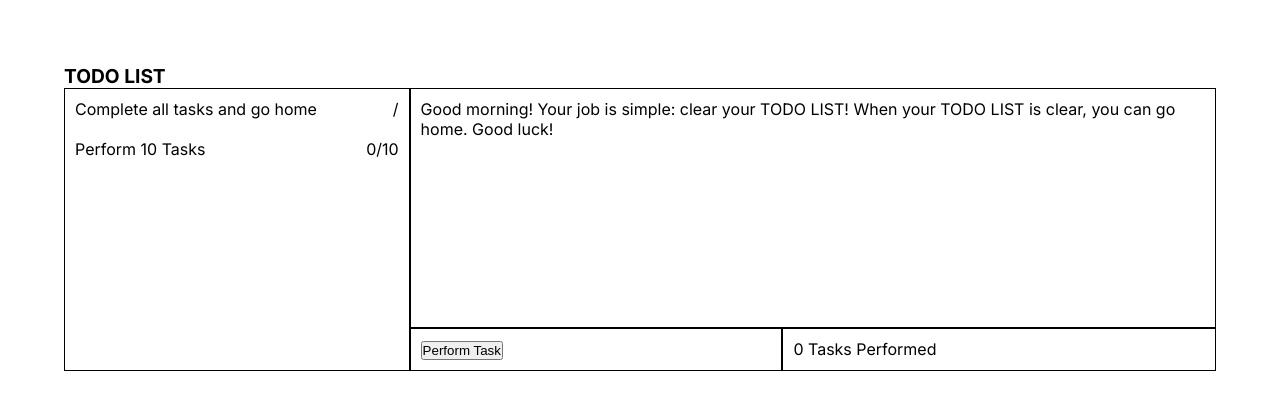
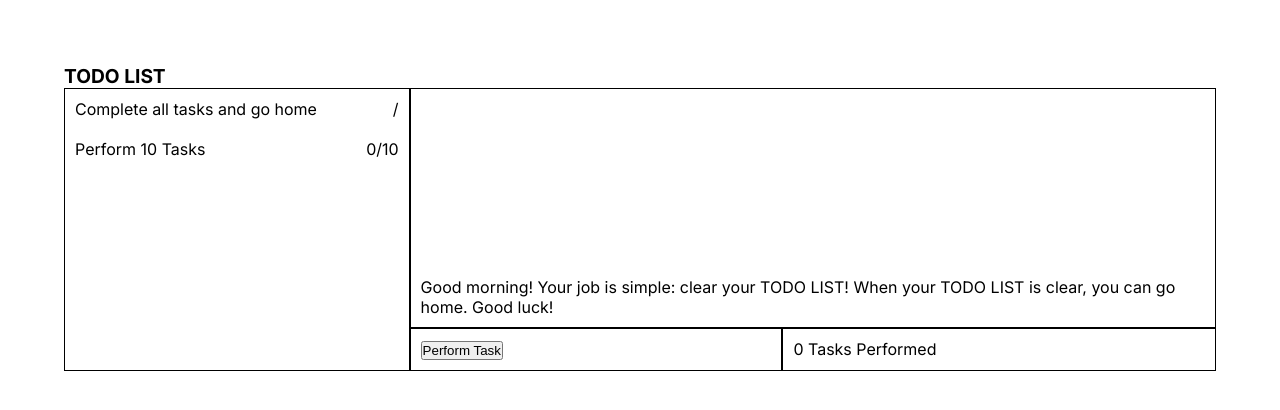
Before and after one commit to jasonroelofs/todo-list, a Next.js app: page / in a window 1280 px wide. Shown: the top 410 px of the page. Built offline with nearby package versions, Linux system fonts and the light colour scheme.

Commit message:
Keep the story pane scrolled to the bottom

```diff
--- a/app/components/story_panel.tsx
+++ b/app/components/story_panel.tsx
@@ -6,10 +6,8 @@ export function StoryPanel() {
   const gameState = useGameState();
 
   return (
-    <div>
-      <ul>
-        {gameState.activatedStory.map((story) => <li>{story}</li>)}
-      </ul>
-    </div>
+    <ul>
+      {gameState.activatedStory.map((story) => <li>{story}</li>)}
+    </ul>
   )
 }
--- a/app/game_steps.ts
+++ b/app/game_steps.ts
@@ -15,6 +15,15 @@ export const Steps = {
     },
     onAdd: (gameState: GameState) => {
       addTask(gameState, {name: "Perform 100 Tasks", count: 0, needs: 100});
+    }
+  },
+  batch1000: {
+    story: "Keep going!",
+    activateOn: (gameState: GameState): boolean => {
+      return gameState.totalTasks >= 100;
+    },
+    onAdd: (gameState: GameState) => {
+      addTask(gameState, {name: "Perform 1000 Tasks", count: 0, needs: 1000});
     }
   },
   firstWorker: {
--- a/app/globals.scss
+++ b/app/globals.scss
@@ -52,7 +52,9 @@ header {
   width: 70%;
 
   .story_panel {
+    display: flex;
     flex-grow: 0;
+    flex-direction: column-reverse;
     border: 1px solid black;
     padding: 10px;
     height: 30vh;
```
